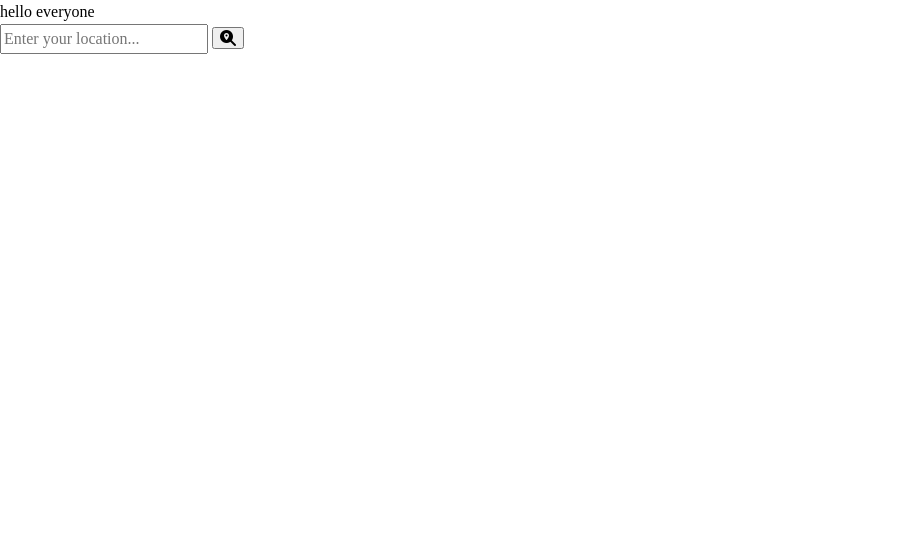
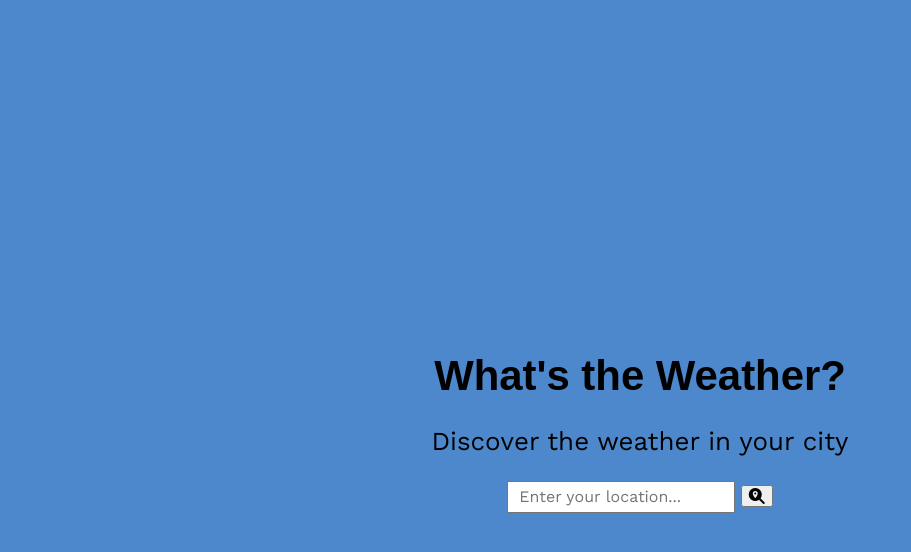
Before and after one commit to fac18/week5-EIJO-weatherAPI, a website: page public/index.html in a window 1280 px wide. Shown: the whole page, without its empty margins (0-911 px from the left). Drawn offline with nearby package versions, Linux system fonts and the light colour scheme; a web font is replaced by a local one.

Commit message:
initial styling - colour, font, padding, centering
Co-authored-by: Renata <renatajarmova@gmail.com>

```diff
--- a/public/index.html
+++ b/public/index.html
@@ -11,17 +11,15 @@
     <title>Weather app: Where you going?</title>
     <link rel="stylesheet" type="text/css" href="/public/reset.css" />
     <link rel="stylesheet" type="text/css" href="/public/style.css" />
-    <link
-      href="https://fonts.googleapis.com/css?family=Raleway:400,800|Roboto&display=swap"
-      rel="stylesheet"
-    />
+    <link href="https://fonts.googleapis.com/css?family=Strait|Work+Sans&display=swap" rel="stylesheet">
     <script
       src="https://kit.fontawesome.com/9de7c8a110.js"
       crossorigin="anonymous"
     ></script>
   </head>
   <body>
-    <p>hello everyone</p>
+    <h1>What's the Weather?</h1>
+    <p>Discover the weather in your city</p>
     <section class="container">
       <form method="POST" action="/">
         <input
--- a/public/reset.css
+++ b/public/reset.css
@@ -31,8 +31,6 @@ dd {
 
 /* Set core body defaults */
 body {
-    display: flex;
-    flex-direction: column;
     min-height: 100vh;
     scroll-behavior: smooth;
     text-rendering: optimizeSpeed;
--- a/public/style.css
+++ b/public/style.css
@@ -15,8 +15,8 @@
     --space-xl: 2.618rem;
     --space-xxl: 4.236rem;
     /* Fonts  */
-    --raleway: 'Raleway', sans-serif;
-    --roboto: 'Roboto', sans-serif;
+    --strait: 'Strait', sans-serif;
+    --wsans: 'Work Sans', sans-serif;
 }
 
 * {
@@ -26,3 +26,67 @@
 html {
     scroll-behavior: smooth;
 }
+
+body {
+    margin: var(--space-l);
+    display: flex;
+    flex-direction: column;
+    justify-content: center;
+    /* text-align: center; */
+    background: var(--blueberry);
+    line-height: var(--space-m);
+    font-family: var(--strait)
+}
+
+section {
+    display: flex;
+    justify-content: center;
+}
+
+h1, p {
+    text-align: center;
+    padding: var(--space-m);
+}
+
+h1 {
+    font-size: var(--space-xl);
+    line-height: var(--space-xl);
+}
+
+p {
+    font-size: var(--space-l);
+    font-family: var(--wsans);
+    line-height: var(--space-l);
+    padding-bottom: var(--space-l);
+}
+
+form {
+    line-height: var(--space-l);
+    font-family: var(--wsans);
+    font-size: var(--space-m);
+}
+
+.input-box {
+    padding-left: var(--space-s);
+    max-width: 80vw;
+}
+
+
+
+// Think about mobile first?
+
+// to show animation enable the correct animation class using the DOM to add the class.
+// Maybe use set-timer timeout to stop the animation? Or we can use a particular iteration count to ensure it doesn't continue on an infinite loop?
+
+// Alternatively, to hide the animation we can remove any class that includes 'weather',
+//would we need to 'display: none' for the same DOM element?
+
+.weatherDrizzle {
+    display: block;
+    transform: translate();
+}
+
+//
+.svgClearout {
+    display: none;
+}
```
Also changed, not shown: 1 other file.
